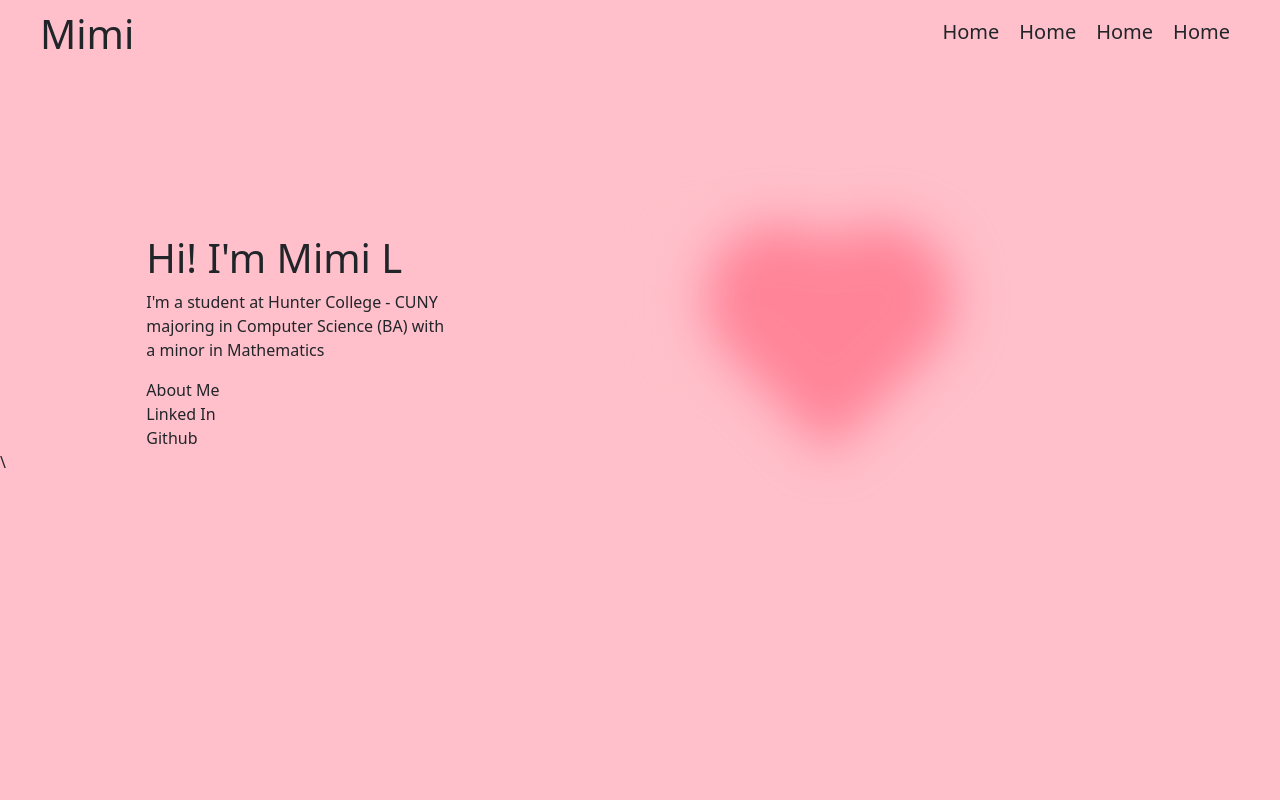
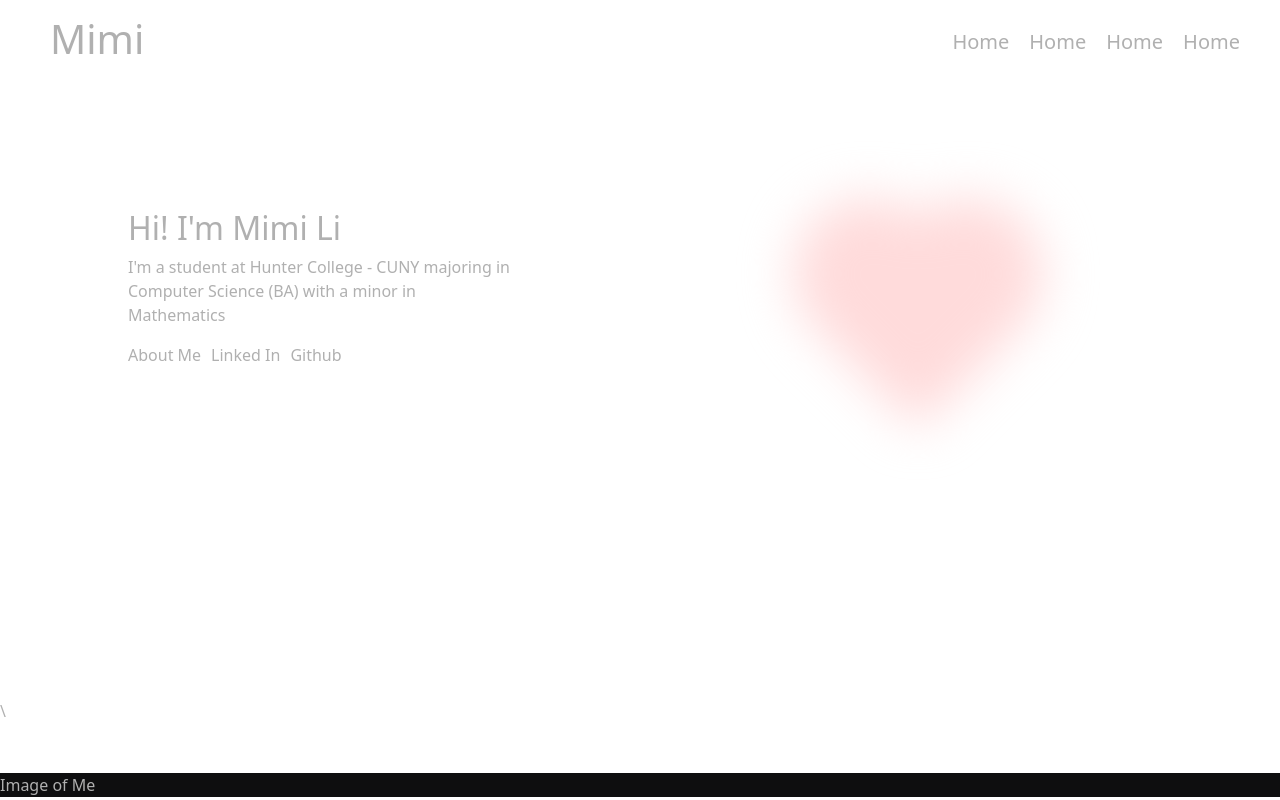
Before and after one commit to wei892/portfolio, a React (Vite) app: page / in a window 1280 px wide. Built offline with nearby package versions, Linux system fonts and the light colour scheme.

Commit message:
changed colors for site

```diff
--- a/src/App.jsx
+++ b/src/App.jsx
@@ -1,5 +1,4 @@
 import { useState } from 'react'
-import './app.css'
 
 // importing bootstrap
 import { Button, Navbar } from 'react-bootstrap'
--- a/src/app.css
+++ /dev/null
@@ -1,3 +0,0 @@
-*{
-    background-color: pink;
-}
--- a/src/component/AboutMe.jsx
+++ b/src/component/AboutMe.jsx
@@ -10,6 +10,8 @@ const AboutMe = () => {
     return (
         <>
         <div className='aboutMeBanner'>
+            <div> Image of Me </div>
+
 
         </div>
 
--- a/src/component/HomescreenBanner.jsx
+++ b/src/component/HomescreenBanner.jsx
@@ -5,67 +5,32 @@ import './cssFiles/homesceen.css'
 
 const HomepageBanner = () => {
 
-    // creating a state for text typing
-    const [loop, setLoop] = useState(0);
-    const [text, setText] = useState('');
-    const [isDeleting, setIsDeleting] = useState(false);
-    const myName = "Mimi Li";
-    const period = 300;
-
-    useEffect(() => {
-        let ticker = setInterval(() => {
-            tick();
-        }, period)
-
-        return () => { clearInterval(ticker)};
-    }, [text])
-
-    const tick = () => {
-        let fullText = myName;
-        let updatedText = isDeleting ? fullText.substring(0, text.length -1) : fullText.substring(0, text.length + 1)
-
-        setText(updatedText);
-
-        if (!isDeleting && updatedText === fullText) {
-            setIsDeleting(true);
-        }
-        else if (isDeleting && updatedText === 'M'){
-            setIsDeleting(false);
-        }
-    }
-
     return (
-        <Container className="homepageBanner">
-            <Row>
-                <Col sm={12} md={5} xl={5}>
+        <>
+            <div className="homepageBanner">
                 <div className="bioCont">
-                        <h1>
-                            Hi! I'm {text}
-                        </h1>
+                    <h2>
+                        Hi! I'm Mimi Li
+                    </h2>
                     <p>
                         I'm a student at Hunter College -
                         CUNY majoring in Computer Science (BA) with a minor in Mathematics
                     </p>
                     <div className="linkContainer">
                         <div> About Me </div>
-
                         <div> Linked In </div>
                         <div> Github </div>
 
                     </div>
                 </div>
-                </Col>
-                <Col sm={12} md ={7} xl={7}>
                 <div className="bioCont heartCont">
-
                     <div className="heart">
+                    </div>
+                </div>
 
             </div>
 
-                    </div>
-                </Col>
-            </Row>
-        </Container>
+        </>
     )
 }
 
--- a/src/component/NavBar.jsx
+++ b/src/component/NavBar.jsx
@@ -8,7 +8,7 @@ const MyNavBar = () => {
     const [show, setShowStatus] = useState(false);
 
     return(
-        <div className='navBar'>
+        <div className='navBar navigation'>
             <div className='leftCont'>
                 <h1> Mimi</h1>
             </div>
@@ -28,9 +28,6 @@ const MyNavBar = () => {
                 <div className='navButton'>
                     <h5> Home </h5>
                 </div>
-
-
-
             </div>
         </div>
     )
--- a/src/component/Projects.jsx
+++ b/src/component/Projects.jsx
@@ -1,54 +1,10 @@
-import { Col, Container, Row, Card, Button } from "react-bootstrap"
 
 
 const Projects =() => {
     return (
-        <Container>
-            <Row>
-                <Col>
-                    <h3> My Projects </h3>
-                </Col>
-            </Row>
-            <Row>
+        <>
 
-                <Col>
-                    <Card>
-                        <Card.Body>
-                            <Card.Title> Job 1</Card.Title>
-                                <Card.Text>
-                                    Some quick example text to build on the card title and make up the
-                                    bulk of the card's content.
-                                </Card.Text>
-                                <Button variant="primary">Go somewhere</Button>
-                        </Card.Body>
-                    </Card>
-                </Col>
-                <Col>
-                    <Card>
-                        <Card.Body>
-                            <Card.Title> Job 1</Card.Title>
-                                <Card.Text>
-                                    Some quick example text to build on the card title and make up the
-                                    bulk of the card's content.
-                                </Card.Text>
-                                <Button variant="primary">Go somewhere</Button>
-                        </Card.Body>
-                    </Card>
-                </Col>
-                <Col>
-                    <Card>
-                        <Card.Body>
-                            <Card.Title> Job 1</Card.Title>
-                                <Card.Text>
-                                    Some quick example text to build on the card title and make up the
-                                    bulk of the card's content.
-                                </Card.Text>
-                                <Button variant="primary">Go somewhere</Button>
-                        </Card.Body>
-                    </Card>
-                </Col>
-            </Row>
-        </Container>
+        </>
     )
 }
 
--- a/src/component/cssFiles/NavBar.css
+++ b/src/component/cssFiles/NavBar.css
@@ -1,11 +1,15 @@
 .navBar{
-    margin: 10px;
+    margin: 0px;
+    width: 100%;
+    height: 75px;
+    /* background-color: ; */
 }
 
 .leftCont{
     width: fit-content;
     float: left;
-    margin-left: 30px;
+    margin: 15px 50px;
+
 }
 
 .rightCont{
@@ -13,6 +17,7 @@
     display: flex;
     width: fit-content;
     float: right;
+    margin-top: 20px;
     margin-right: 30px;
 }
 
--- a/src/component/cssFiles/aboutme.css
+++ b/src/component/cssFiles/aboutme.css
@@ -0,0 +1,4 @@
+.aboutMeBanner{
+    background-color: rgb(14, 14, 15);
+    margin-top: 50px;
+}
--- a/src/component/cssFiles/homesceen.css
+++ b/src/component/cssFiles/homesceen.css
@@ -1,15 +1,22 @@
+*{
+    color: rgb(176, 176, 176);
+}
+
 .homepageBanner{
-    background-color: pink;
+    margin: 0px;
+    padding: 0px;
+    width: 100%;
+    height: 600px;
+    display: flex;
+    align-content: center;
+    justify-content: center;
 }
 
 .bioCont{
-    margin-top: 200px;
+    margin: 10%;
+    margin-top: 110px;
+    width: 30%;
 }
-
-.heartCont{
-    margin-left: 200px;
-}
-
 
 .heart {
     position: relative;
@@ -26,7 +33,7 @@
     width: 150px;
     height: 220px;
     border-radius: 100px 100px 0 0;
-    background: rgb(255, 132, 152);
+    background: rgb(255, 219, 219);
 }
 
 .heart::before {
@@ -40,3 +47,8 @@
     transform: rotate(45deg);
     transform-origin: 100% 100%;
 }
+
+.linkContainer{
+    display: flex;
+    gap: 10px;
+}
```
Lines whose indentation alone changed are shown as unchanged.
